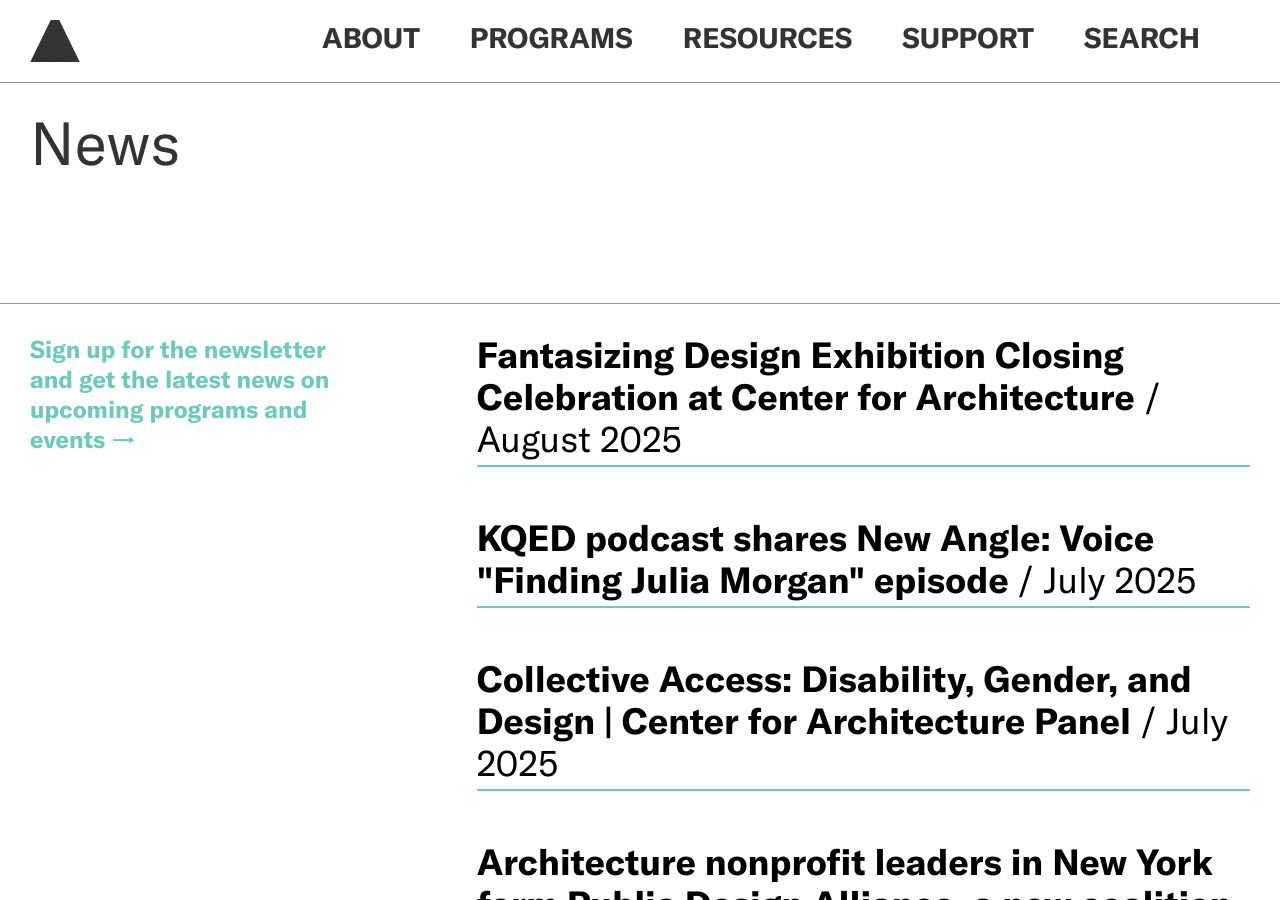
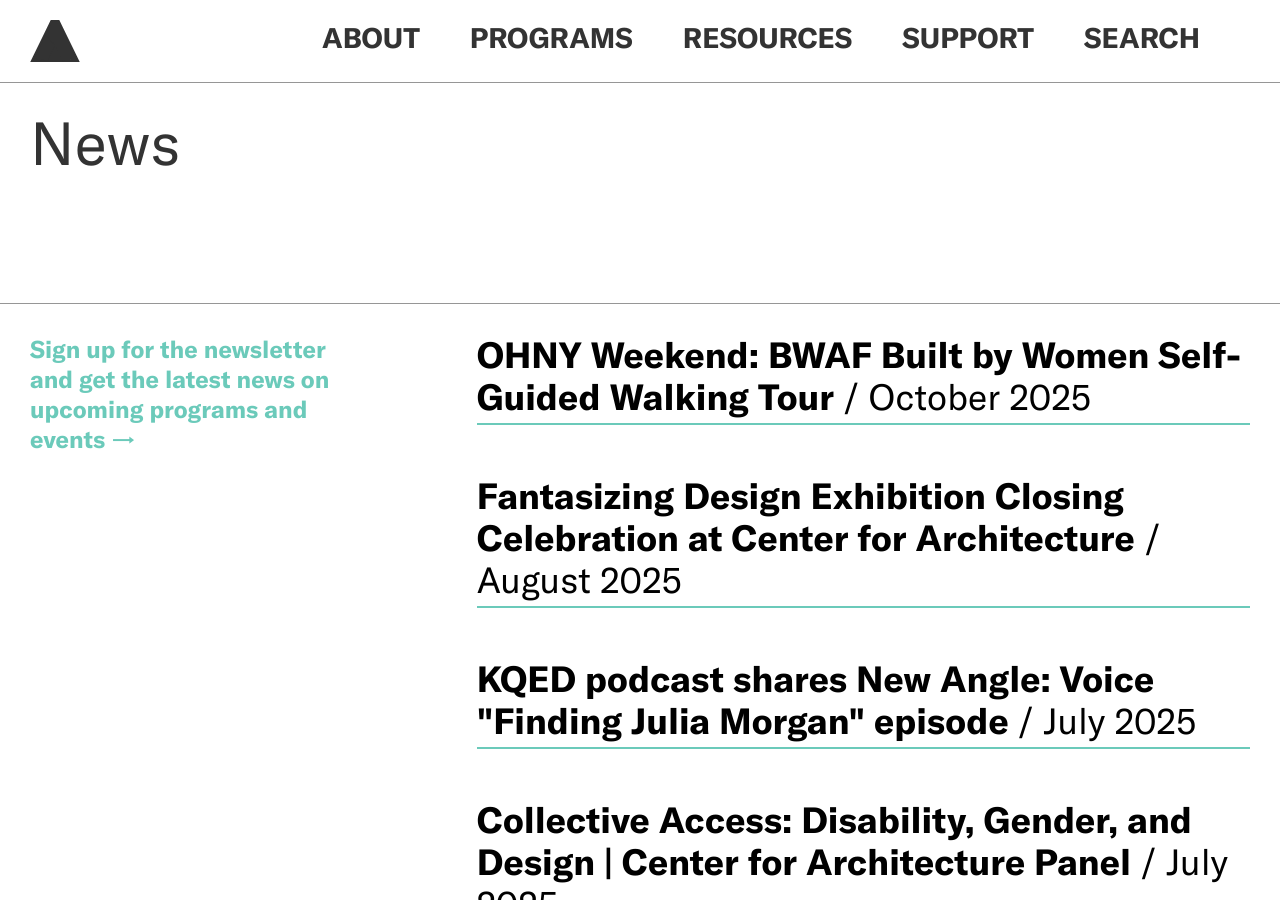
Before and after one commit to jengalas/bwaf-bbw, a Jekyll site: the page built from about/news.md, in a window 1280 px wide and 900 px high. Built offline with Jekyll 4.4.1, drawn with Linux system fonts in a browser that asks for light colours; nearby versions of some CDN libraries; some web fonts are replaced.

Commit message:
Updated 2 files via CloudCannon.

```diff
--- a/about/news.md
+++ b/about/news.md
@@ -8,6 +8,9 @@
   Sign up for the newsletter and get the latest news on upcoming programs and
   events
 newsletters:
+  - link: https://ohny.org/place/beverly-willis-architecture-foundation-2/
+    month_year: October 2025
+    title: 'OHNY Weekend: BWAF Built by Women Self-Guided Walking Tour '
   - link: >-
       https://calendar.aiany.org/2025/08/21/fantasizing-design-exhibition-closing-celebration/
     month_year: August 2025
@@ -57,7 +60,9 @@
         <p>{{page.description}}</p>
     </div>
 </div>
+
 <div class="hr"></div>
+
 <div class="main-two-up">
     <div>
         <a href="/subscribe" target="_blank" class="lefthand-link" style="color: var(--green)">{{page.sign-up-text}} →</a>
```
